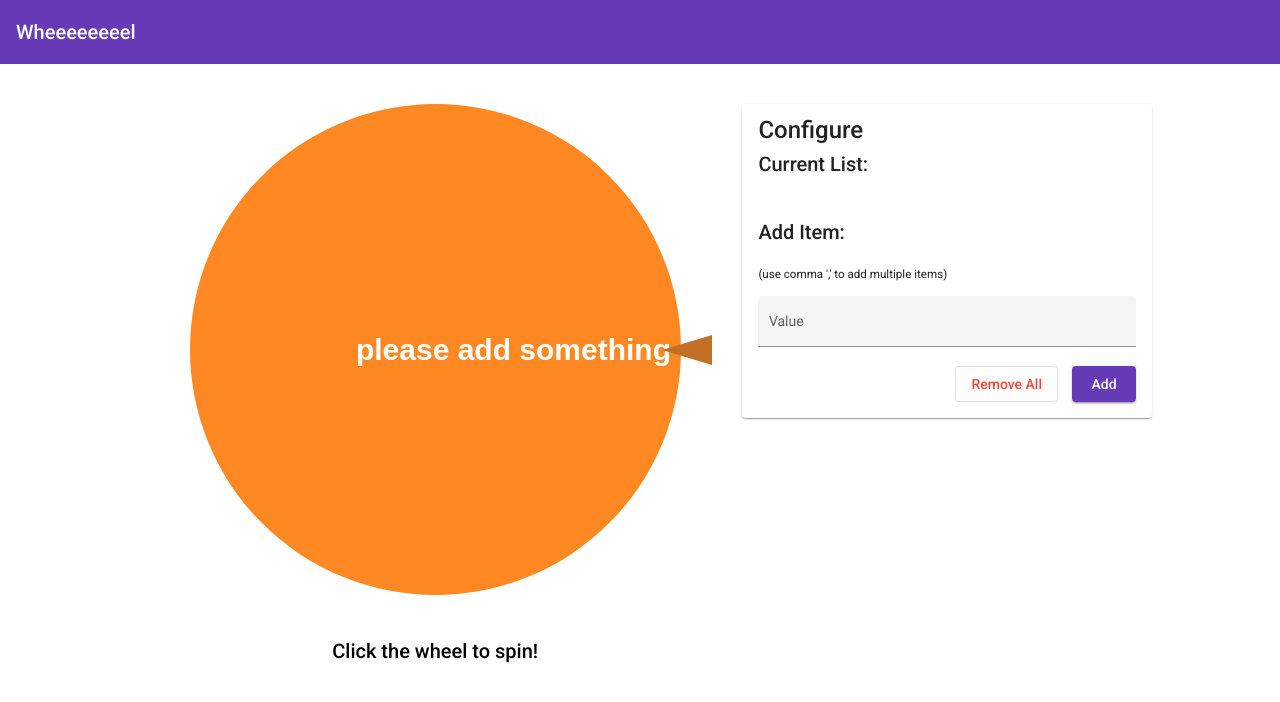
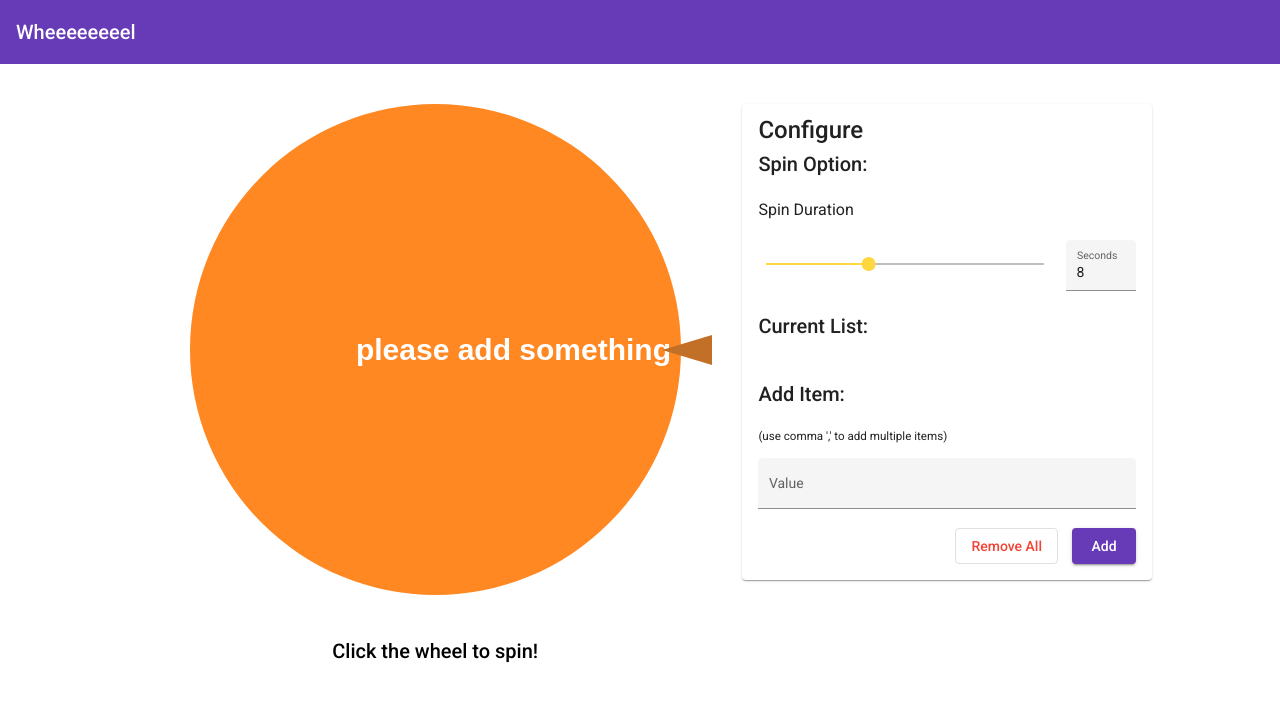
Before and after one commit to woodies11/ng-wheel-of-fortune, an Angular app: page / in a window 1280 px wide. Shown: the top 702 px of the page. Built offline with nearby package versions, Linux system fonts and the light colour scheme.

Commit message:
add duration config

```diff
--- a/src/app/app.module.ts
+++ b/src/app/app.module.ts
@@ -6,6 +6,7 @@ import { MatChipsModule } from '@angular/material/chips';
 import { MatDialogModule } from '@angular/material/dialog';
 import { MatIconModule } from '@angular/material/icon';
 import { MatInputModule } from '@angular/material/input';
+import { MatSliderModule } from '@angular/material/slider';
 import { MatSnackBarModule } from '@angular/material/snack-bar';
 import { MatToolbarModule } from '@angular/material/toolbar';
 import { BrowserModule } from '@angular/platform-browser';
@@ -34,6 +35,7 @@ import { WheelComponent } from './components/wheel/wheel.component';
     MatToolbarModule,
     MatSnackBarModule,
     MatDialogModule,
+    MatSliderModule,
     BrowserAnimationsModule,
     FormsModule,
   ],
--- a/src/app/components/configurator/configurator.component.html
+++ b/src/app/components/configurator/configurator.component.html
@@ -1,10 +1,34 @@
 <div class="configurator-container">
   <mat-card>
     <mat-card-title>Configure</mat-card-title>
+    <h2>Spin Option:</h2>
+    <h3>Spin Duration</h3>
+    <div class="duration-config">
+      <mat-slider
+        [disabled]="this.wheelService.isRotating"
+        [max]="20"
+        [min]="1"
+        [step]="1"
+        [thumbLabel]="true"
+        [(ngModel)]="this.wheelService.spinDurationSeconds"
+        aria-labelledby="spinDuration"
+      >
+      </mat-slider>
+      <mat-form-field appearance="fill">
+        <mat-label>Seconds</mat-label>
+        <input
+          [disabled]="this.wheelService.isRotating"
+          matInput
+          type="number"
+          [(ngModel)]="this.wheelService.spinDurationSeconds"
+        />
+      </mat-form-field>
+    </div>
     <h2>Current List:</h2>
     <mat-chip-list #chipList>
       <mat-chip
         #chipList
+        [disabled]="this.wheelService.isRotating"
         class="active-chips"
         *ngFor="let item of this.wheelService.items$ | async; let i = index"
         (removed)="removeItem(i)"
@@ -19,17 +43,24 @@
         <mat-label>Value</mat-label>
         <input
           matInput
+          [disabled]="this.wheelService.isRotating"
           type="text"
           (keydown.enter)="addItem()"
           [(ngModel)]="currentItemValue"
         />
       </mat-form-field>
       <div class="btn-group">
-        <button mat-raised-button color="primary" (click)="addItem()">
+        <button
+          [disabled]="this.wheelService.isRotating"
+          mat-raised-button
+          color="primary"
+          (click)="addItem()"
+        >
           Add
         </button>
         <button
           *ngIf="!showRemoveAllConfirm"
+          [disabled]="this.wheelService.isRotating"
           mat-stroked-button
           color="warn"
           (click)="removeAllClicked()"
@@ -59,6 +90,7 @@
       <div class="recently-removed-list">
         <mat-chip-list #recentlyRemovedChipList>
           <mat-chip
+            [disabled]="this.wheelService.isRotating"
             #recentlyRemovedChipList
             class="recently-removed-chips"
             *ngFor="let item of recentlyRemovedItems; let i = index"
@@ -71,12 +103,18 @@
       </div>
       <div class="btn-group">
         <button
-          *ngIf="!showRemoveAllConfirm"
+          [disabled]="this.wheelService.isRotating"
+          mat-stroked-button
+          (click)="this.wheelService.addAllRecentlyRemovedBack()"
+        >
+          Add All Back
+        </button>
+        <button
           mat-stroked-button
           color="warn"
           (click)="this.wheelService.removeAllRecentlyRemoved()"
         >
-          Clear Recently Removed
+          Clear All
         </button>
       </div>
     </mat-card>
--- a/src/app/components/configurator/configurator.component.scss
+++ b/src/app/components/configurator/configurator.component.scss
@@ -30,3 +30,9 @@
 .recently-removed-list {
   margin: 1em 0;
 }
+
+.duration-config {
+  display: grid;
+  grid-template-columns: 1fr 5em;
+  gap: 1em;
+}
--- a/src/app/components/wheel/wheel.component.html
+++ b/src/app/components/wheel/wheel.component.html
@@ -2,7 +2,10 @@
   <canvas
     id="wheel"
     #thewheel
-    [ngStyle]="{ transform: rotationDegCSS }"
+    [ngStyle]="{
+      transform: rotationDegCSS,
+      transitionDuration: this.wheelService.spinDurationSeconds + 's'
+    }"
     (click)="rotate()"
   ></canvas>
   <div class="arrow">
--- a/src/app/components/wheel/wheel.component.scss
+++ b/src/app/components/wheel/wheel.component.scss
@@ -1,5 +1,4 @@
 #wheel {
-  transition-duration: 8s;
   transition-timing-function: cubic-bezier(0.45, 0.25, 0, 1);
   display: block;
   cursor: pointer;
--- a/src/app/components/wheel/wheel.component.ts
+++ b/src/app/components/wheel/wheel.component.ts
@@ -19,7 +19,6 @@ import { ResultDialogComponent } from '../result-dialog/result-dialog.component'
 export class WheelComponent implements AfterViewInit {
   public rotationDegCSS = '0deg';
   public winningValue = '';
-  public isRotating = false;
   private currentAngleDeg = 0;
   private dialogDelayTimer: any;
 
@@ -54,7 +53,7 @@ export class WheelComponent implements AfterViewInit {
       });
     }
 
-    this.isRotating = true;
+    this.wheelService.isRotating = true;
 
     const numberOfRotation = Math.floor(5 + 10 * Math.random());
     const winningItemIndex = this.wheelService.randomizeWinningIndex();
@@ -78,14 +77,14 @@ export class WheelComponent implements AfterViewInit {
     }
     this.dialogDelayTimer = setTimeout(() => {
       this.matDialog.open(ResultDialogComponent);
-      this.isRotating = false;
+      this.wheelService.isRotating = false;
       confetti({
         particleCount: this.randomInRange(400, 800),
         spread: this.randomInRange(200, 500),
         angle: this.randomInRange(55, 125),
         origin: { y: 0.5 },
       });
-    }, 8200);
+    }, this.wheelService.spinDurationSeconds * 1000 + 200);
   }
 
   @HostListener('window:resize', ['$event'])
--- a/src/app/services/wheel.service.ts
+++ b/src/app/services/wheel.service.ts
@@ -5,6 +5,20 @@ import { BehaviorSubject } from 'rxjs';
   providedIn: 'root',
 })
 export class WheelService {
+  private _spinDurationSeconds = 8;
+  public get spinDurationSeconds(): number {
+    return this._spinDurationSeconds;
+  }
+  public set spinDurationSeconds(v: number) {
+    if (typeof v !== 'number' || v < 1) {
+      return;
+    }
+    this._spinDurationSeconds = v;
+    localStorage.setItem('config.spinDuration', String(v));
+  }
+
+  public isRotating = false;
+
   private _items: any[] = [];
   private get items(): any[] {
     return this._items;
@@ -49,6 +63,7 @@ export class WheelService {
   }
 
   init(): void {
+    // Load items from localStorage
     const localStorageItems = JSON.parse(localStorage.getItem('wheelItems'));
     if (Array.isArray(localStorageItems)) {
       this.items = localStorageItems;
@@ -57,6 +72,7 @@ export class WheelService {
       localStorage.setItem('wheelItems', JSON.stringify(its));
     });
 
+    // Load recently removed items from localStorage
     const localStorageRecentlyRemovedItems = JSON.parse(
       localStorage.getItem('recentlyRemovedItems')
     );
@@ -66,6 +82,9 @@ export class WheelService {
     this.recentlyRemovedItems$.subscribe((rrits) => {
       localStorage.setItem('recentlyRemovedItems', JSON.stringify(rrits));
     });
+
+    // Load other configs from localStorage
+    this.spinDurationSeconds = +localStorage.getItem('config.spinDuration');
   }
 
   public addItem(i: any): void {
@@ -102,6 +121,13 @@ export class WheelService {
     this.addItem(toAddBack);
   }
 
+  public addAllRecentlyRemovedBack(): void {
+    this.items.push(...this.recentlyRemovedItems);
+    this.items$.next(this.items);
+    this.recentlyRemovedItems = [];
+    this.recentlyRemovedItems$.next(this.recentlyRemovedItems);
+  }
+
   public removeAllRecentlyRemoved(): void {
     this.recentlyRemovedItems = [];
     this.recentlyRemovedItems$.next(this.recentlyRemovedItems);
```
